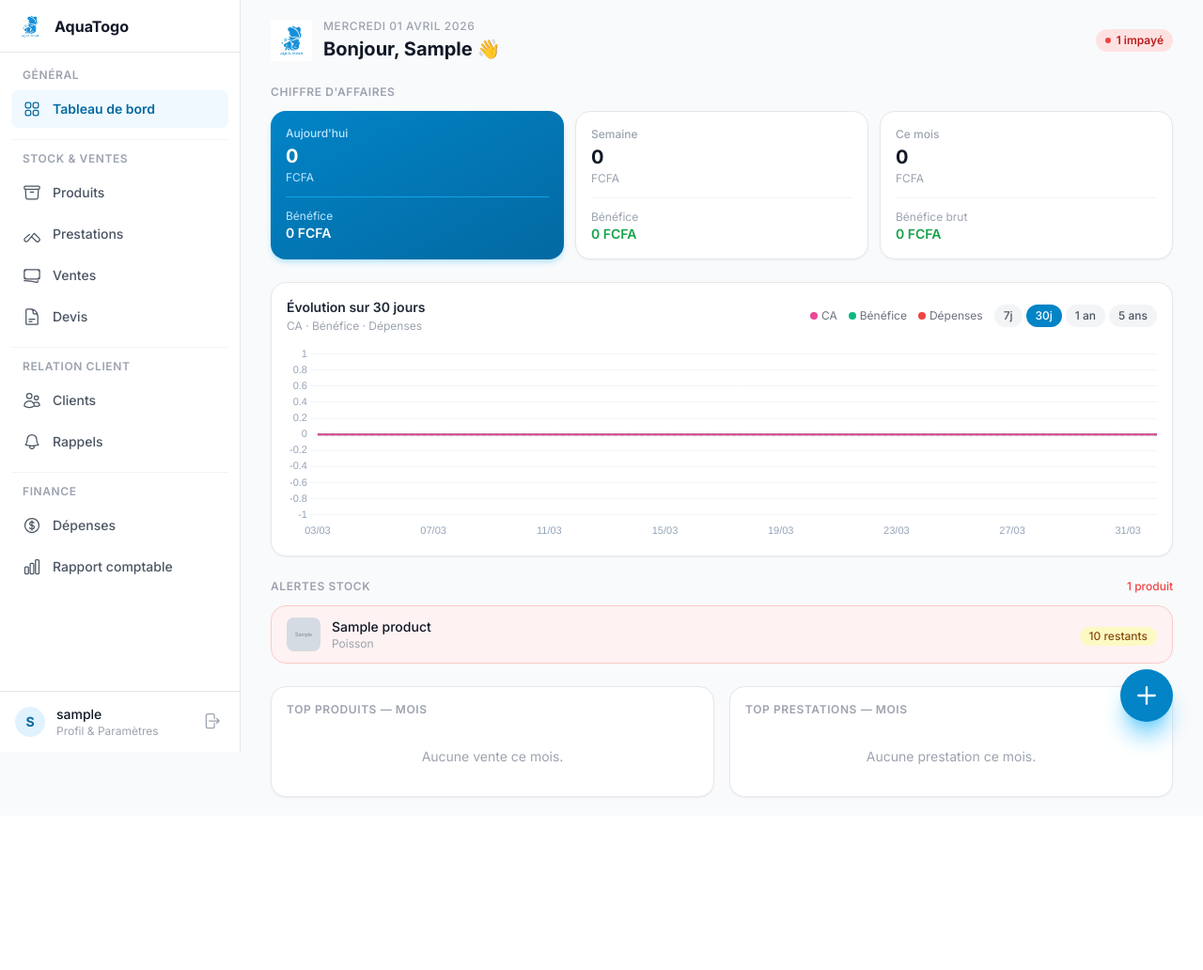
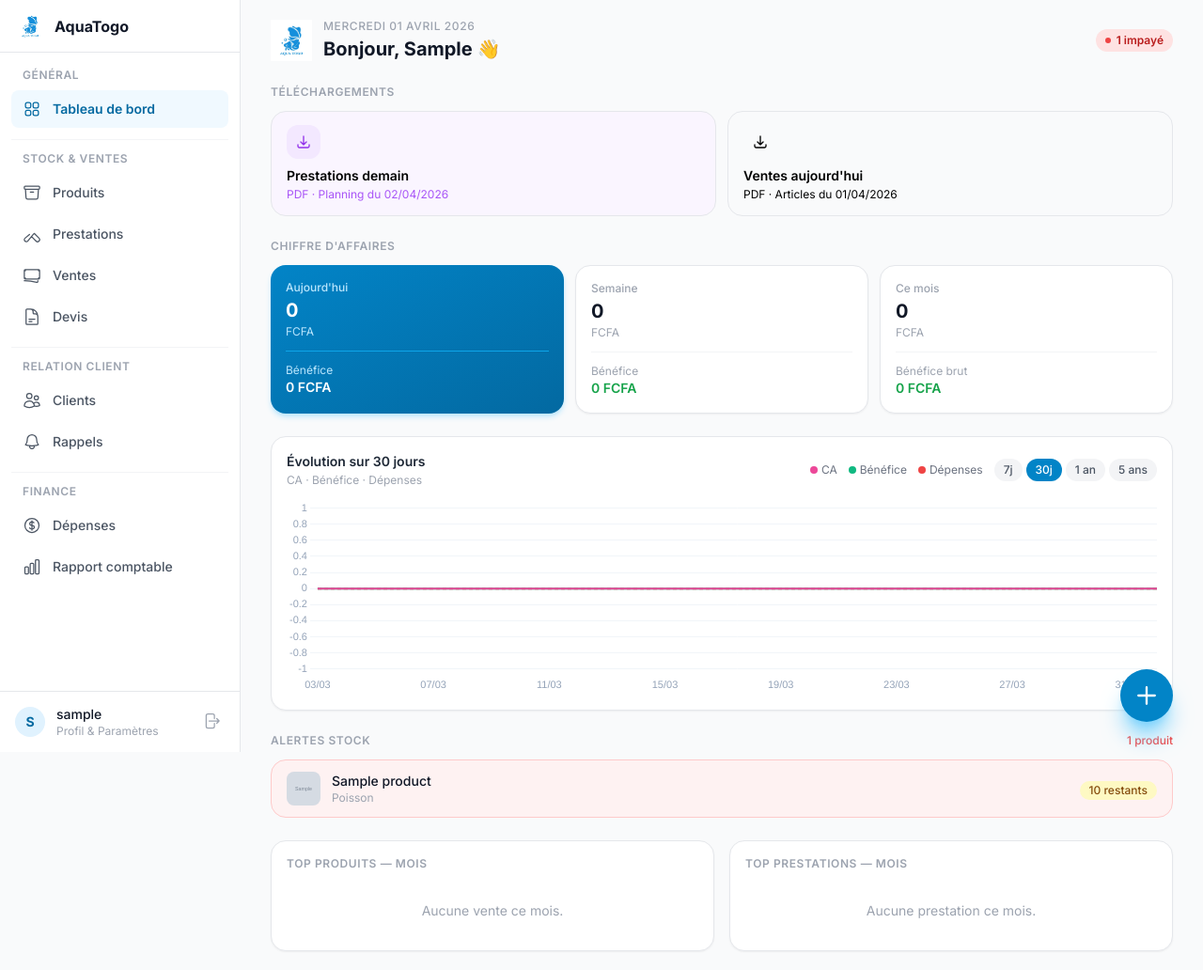
Before and after one commit to devhyacinthe/aquaTogo_Manager, a Django app: page / in a window 1280 px wide. Shown: the whole page at 94% size. Before the commit the page ends 849 px from the top, so only its background shows below. Run offline with Django 5.2, Linux system fonts and the light colour scheme; a user stored in the database is signed in; data comes from the database, SQL or seed files in the repository; tables that the repository leaves empty hold one stand-in row (values such as "Sample post"); grey boxes marked "Sample" are stand-in pictures.

Commit message:
Commit 26

```diff
--- a/core/urls.py
+++ b/core/urls.py
@@ -9,4 +9,6 @@ urlpatterns = [
     path("logout/", views.AquaLogoutView.as_view(), name="logout"),
     path("profil/", views.profile, name="profile"),
     path("dashboard/chart-data/", views.dashboard_chart_data, name="dashboard_chart_data"),
+    path("dashboard/telecharger/prestations-demain/", views.download_prestations_demain, name="download_prestations_demain"),
+    path("dashboard/telecharger/ventes-aujourd-hui/", views.download_ventes_aujourd_hui, name="download_ventes_aujourd_hui"),
 ]
--- a/core/views.py
+++ b/core/views.py
@@ -8,7 +8,7 @@ from django.contrib.auth.decorators import login_required
 from django.contrib.auth.views import LoginView, LogoutView
 from django.db.models import Case, DecimalField, ExpressionWrapper, F, Sum, Value, When
 from django.db.models.functions import Coalesce, TruncMonth, TruncDay
-from django.http import JsonResponse
+from django.http import HttpResponse, JsonResponse
 from django.shortcuts import redirect, render
 from django.utils import timezone
 from django.views.decorators.http import require_GET
@@ -180,12 +180,295 @@ def dashboard(request):
         "upcoming_executions": upcoming_executions,
         "unpaid_count": unpaid_count,
         "today": today,
+        "tomorrow": tomorrow,
         "due_tomorrow": due_tomorrow,
         "chart_labels":   _json.dumps(chart_labels),
         "chart_ca":       _json.dumps(chart_ca),
         "chart_profit":   _json.dumps(chart_profit),
         "chart_expenses": _json.dumps(chart_expenses),
     })
+
+
+def _logo_path():
+    from django.contrib.staticfiles.finders import find
+    return find("img/logo.png") or ""
+
+
+def _fmt(n):
+    return f"{int(n):,}".replace(",", " ")
+
+
+def _build_pdf(buffer, title_text, subtitle_text, col_headers, rows, col_widths,
+               extra_story=None):
+    """Génère un PDF avec logo, en-tête, éléments optionnels puis tableau."""
+    import os
+    from reportlab.lib import colors
+    from reportlab.lib.enums import TA_LEFT, TA_RIGHT, TA_CENTER
+    from reportlab.lib.pagesizes import A4, landscape
+    from reportlab.lib.styles import ParagraphStyle
+    from reportlab.lib.units import cm
+    from reportlab.platypus import (
+        HRFlowable, Image, Paragraph, SimpleDocTemplate,
+        Spacer, Table, TableStyle,
+    )
+
+    PAGE = landscape(A4)
+    W = PAGE[0]
+    BRAND     = colors.HexColor("#2563eb")
+    DARK      = colors.HexColor("#1e3a5f")
+    GRAY      = colors.HexColor("#6b7280")
+    ROW_ALT   = colors.HexColor("#f0f4ff")
+
+    title_st = ParagraphStyle("T", fontName="Helvetica-Bold", fontSize=15,
+                               textColor=BRAND, leading=18, alignment=TA_LEFT)
+    sub_st   = ParagraphStyle("S", fontName="Helvetica", fontSize=8.5,
+                               textColor=GRAY, spaceAfter=2, alignment=TA_LEFT)
+
+    doc = SimpleDocTemplate(
+        buffer, pagesize=PAGE,
+        leftMargin=1.5*cm, rightMargin=1.5*cm,
+        topMargin=1.5*cm, bottomMargin=1.5*cm,
+    )
+
+    # ── En-tête : logo + titre ────────────────────────────────────────────────
+    logo = _logo_path()
+    logo_cell = Image(logo, width=1.6*cm, height=1.6*cm) if logo and os.path.exists(logo) else ""
+
+    title_block = [Paragraph(title_text, title_st), Paragraph(subtitle_text, sub_st)]
+    hdr_table = Table(
+        [[logo_cell, title_block]],
+        colWidths=[2*cm, W - 1.5*cm - 1.5*cm - 2*cm],
+    )
+    hdr_table.setStyle(TableStyle([
+        ("VALIGN",  (0, 0), (-1, -1), "MIDDLE"),
+        ("LEFTPADDING",  (0, 0), (0, 0), 0),
+        ("RIGHTPADDING", (0, 0), (0, 0), 8),
+        ("LEFTPADDING",  (1, 0), (1, 0), 0),
+    ]))
+
+    # ── Tableau principal ─────────────────────────────────────────────────────
+    table_data = [col_headers] + (rows if rows else [["—"] * len(col_headers)])
+    table = Table(table_data, colWidths=col_widths, repeatRows=1)
+    n = len(table_data)
+    table.setStyle(TableStyle([
+        ("BACKGROUND",    (0, 0), (-1, 0),  DARK),
+        ("TEXTCOLOR",     (0, 0), (-1, 0),  colors.white),
+        ("FONTNAME",      (0, 0), (-1, 0),  "Helvetica-Bold"),
+        ("FONTSIZE",      (0, 0), (-1, 0),  9),
+        ("ALIGN",         (0, 0), (-1, 0),  "CENTER"),
+        ("TOPPADDING",    (0, 0), (-1, 0),  7),
+        ("BOTTOMPADDING", (0, 0), (-1, 0),  7),
+        ("FONTNAME",      (0, 1), (-1, -1), "Helvetica"),
+        ("FONTSIZE",      (0, 1), (-1, -1), 8.5),
+        ("TOPPADDING",    (0, 1), (-1, -1), 5),
+        ("BOTTOMPADDING", (0, 1), (-1, -1), 5),
+        ("ALIGN",         (0, 1), (-1, -1), "LEFT"),
+        *[("BACKGROUND",  (0, i), (-1, i),  ROW_ALT) for i in range(2, n, 2)],
+        ("GRID",          (0, 0), (-1, -1), 0.35, colors.HexColor("#d1d5db")),
+        ("LINEABOVE",     (0, 1), (-1, 1),  1, BRAND),
+    ]))
+
+    # ── Pied de page ──────────────────────────────────────────────────────────
+    def footer(canvas, doc):
+        canvas.saveState()
+        canvas.setFont("Helvetica", 7)
+        canvas.setFillColor(GRAY)
+        canvas.drawString(1.5*cm, 0.7*cm, "AquaTogo Manager")
+        canvas.drawRightString(W - 1.5*cm, 0.7*cm, f"Page {doc.page}")
+        canvas.restoreState()
+
+    story = [hdr_table, HRFlowable(width="100%", thickness=1, color=BRAND, spaceAfter=10)]
+    if extra_story:
+        story += extra_story
+    story.append(table)
+
+    doc.build(story, onFirstPage=footer, onLaterPages=footer)
+
+
+@login_required
+def download_prestations_demain(request):
+    import io
+    from services.models import ServiceExecution
+
+    today = timezone.now().date()
+    tomorrow = today + timedelta(days=1)
+
+    executions = (
+        ServiceExecution.objects
+        .filter(is_completed=False, next_due_date=tomorrow)
+        .select_related("client", "service")
+        .order_by("scheduled_time", "client__name")
+    )
+
+    rows = []
+    for ex in executions:
+        rows.append([
+            ex.client.name if ex.client else "—",
+            ex.client.phone if ex.client and ex.client.phone else "—",
+            ex.service.name,
+            f"Tour {ex.start_tour or 1}" if ex.tours_per_month else "Ponctuel",
+            ex.scheduled_time.strftime("%H:%M") if ex.scheduled_time else "—",
+        ])
+
+    from reportlab.lib.units import cm
+    buf = io.BytesIO()
+    _build_pdf(
+        buf,
+        title_text=f"Prestations du {tomorrow.strftime('%d/%m/%Y')}",
+        subtitle_text=f"Planning des interventions  —  {len(rows)} passage{'s' if len(rows) != 1 else ''}",
+        col_headers=["Client", "Telephone", "Prestation", "Tour", "Heure prevue"],
+        rows=rows,
+        col_widths=[6*cm, 4*cm, 7*cm, 3*cm, 3.5*cm],
+    )
+    buf.seek(0)
+    response = HttpResponse(buf, content_type="application/pdf")
+    response["Content-Disposition"] = (
+        f'attachment; filename="prestations_{tomorrow.strftime("%Y-%m-%d")}.pdf"'
+    )
+    return response
+
+
+@login_required
+def download_ventes_aujourd_hui(request):
+    import io
+    from decimal import Decimal as D
+    from sales.models import Payment, Sale, SaleItem
+    from accounting.models import Expense
+    from reportlab.lib import colors
+    from reportlab.lib.enums import TA_LEFT, TA_RIGHT
+    from reportlab.lib.styles import ParagraphStyle
+    from reportlab.lib.units import cm
+    from reportlab.platypus import Paragraph, Spacer, Table, TableStyle, HRFlowable
+
+    today = timezone.now().date()
+    _zero = Value(D("0.00"))
+    _df   = DecimalField(max_digits=14, decimal_places=2)
+
+    # ── Stats du jour ─────────────────────────────────────────────────────────
+    pay_agg = (
+        Payment.objects.filter(payment_date=today)
+        .annotate(
+            prop_profit=Case(
+                When(
+                    sale__total_amount__gt=0,
+                    then=ExpressionWrapper(
+                        F("amount") * F("sale__total_profit") / F("sale__total_amount"),
+                        output_field=_df,
+                    ),
+                ),
+                default=_zero,
+                output_field=_df,
+            )
+        )
+        .aggregate(
+            ca=Coalesce(Sum("amount"), _zero, output_field=_df),
+            profit=Coalesce(Sum("prop_profit"), _zero, output_field=_df),
+        )
+    )
+    nb_ventes = Payment.objects.filter(payment_date=today).values("sale").distinct().count()
+    ca       = pay_agg["ca"]      or D("0")
+    profit   = pay_agg["profit"]  or D("0")
+    depenses = (
+        Expense.objects.filter(expense_date=today)
+        .aggregate(t=Coalesce(Sum("amount"), _zero, output_field=_df))["t"]
+        or D("0")
+    )
+    net = profit - depenses
+
+    # ── Lignes du tableau ─────────────────────────────────────────────────────
+    items = (
+        SaleItem.objects
+        .filter(sale__sale_date=today, sale__status="active", product__isnull=False)
+        .select_related("product", "sale__client")
+        .order_by("sale__created_at", "product__name")
+    )
+    rows = []
+    for item in items:
+        rows.append([
+            item.product.name,
+            str(item.quantity),
+            _fmt(item.unit_price),
+            _fmt(item.line_total),
+            item.sale.client.name if item.sale.client else "Anonyme",
+            item.sale.created_at.astimezone().strftime("%H:%M"),
+        ])
+    total_ligne = sum(item.line_total for item in items)
+    if rows:
+        rows.append(["", "", "TOTAL", _fmt(total_ligne), "", ""])
+
+    # ── Bloc rapport (extra_story) ────────────────────────────────────────────
+    BRAND  = colors.HexColor("#2563eb")
+    DARK   = colors.HexColor("#1e3a5f")
+    GREEN  = colors.HexColor("#16a34a")
+    RED    = colors.HexColor("#dc2626")
+    BGBOX  = colors.HexColor("#eff6ff")
+    BORDER = colors.HexColor("#bfdbfe")
+
+    lbl_st = ParagraphStyle("L", fontName="Helvetica-Bold", fontSize=9,
+                             textColor=DARK, alignment=TA_LEFT)
+    val_st = ParagraphStyle("V", fontName="Helvetica-Bold", fontSize=9,
+                             textColor=BRAND, alignment=TA_RIGHT)
+    net_col = GREEN if net >= 0 else RED
+    net_st  = ParagraphStyle("N", fontName="Helvetica-Bold", fontSize=9,
+                              textColor=net_col, alignment=TA_RIGHT)
+
+    rapport_data = [
+        [Paragraph("Rapport des ventes", ParagraphStyle(
+            "RT", fontName="Helvetica-Bold", fontSize=11, textColor=DARK)),
+         Paragraph(today.strftime("%d/%m/%Y"), ParagraphStyle(
+            "RD", fontName="Helvetica", fontSize=10, textColor=BRAND, alignment=TA_RIGHT))],
+    ]
+
+    stats = [
+        ("Ventes encaissees",  f"{nb_ventes} vente{'s' if nb_ventes != 1 else ''}"),
+        ("Chiffre d'affaires", f"{_fmt(ca)} FCFA"),
+        ("Benefice brut",      f"{_fmt(profit)} FCFA"),
+        ("Depenses du jour",   f"{_fmt(depenses)} FCFA"),
+    ]
+    rapport_data += [[Paragraph(l, lbl_st), Paragraph(v, val_st)] for l, v in stats]
+    rapport_data += [[
+        Paragraph("Resultat net", ParagraphStyle("NL", fontName="Helvetica-Bold",
+                                                  fontSize=9, textColor=net_col)),
+        Paragraph(f"{'+ ' if net >= 0 else ''}{_fmt(net)} FCFA", net_st),
+    ]]
+
+    from reportlab.lib.pagesizes import A4, landscape
+    W = landscape(A4)[0]
+    box_w = (W - 3*cm) * 0.45
+
+    rapport_table = Table(rapport_data, colWidths=[box_w * 0.55, box_w * 0.45])
+    rapport_table.setStyle(TableStyle([
+        ("BACKGROUND",    (0, 0), (-1, -1), BGBOX),
+        ("LINEABOVE",     (0, 0), (-1, 0),  2, BRAND),
+        ("LINEBELOW",     (0, -1),(-1, -1), 1.5, net_col),
+        ("GRID",          (0, 0), (-1, -1), 0.3, BORDER),
+        ("TOPPADDING",    (0, 0), (-1, -1), 6),
+        ("BOTTOMPADDING", (0, 0), (-1, -1), 6),
+        ("LEFTPADDING",   (0, 0), (-1, -1), 8),
+        ("RIGHTPADDING",  (0, 0), (-1, -1), 8),
+        ("SPAN",          (0, 0), (-1, 0)),
+        ("ALIGN",         (0, 0), (-1, 0), "LEFT"),
+        ("FONTNAME",      (0, -1),(-1, -1), "Helvetica-Bold"),
+    ]))
+
+    extra = [rapport_table, Spacer(1, 0.5*cm)]
+
+    buf = io.BytesIO()
+    _build_pdf(
+        buf,
+        title_text=f"Ventes du {today.strftime('%d/%m/%Y')}",
+        subtitle_text=f"Articles vendus aujourd'hui  —  {len(rows) - (1 if rows else 0)} ligne{'s' if len(rows) > 2 else ''}",
+        col_headers=["Produit", "Qte", "Prix unitaire (FCFA)", "Total (FCFA)", "Client", "Heure"],
+        rows=rows,
+        col_widths=[6*cm, 2*cm, 4.5*cm, 4.5*cm, 5*cm, 2.5*cm],
+        extra_story=extra,
+    )
+    buf.seek(0)
+    response = HttpResponse(buf, content_type="application/pdf")
+    response["Content-Disposition"] = (
+        f'attachment; filename="ventes_{today.strftime("%Y-%m-%d")}.pdf"'
+    )
+    return response
 
 
 @login_required
--- a/templates/core/dashboard.html
+++ b/templates/core/dashboard.html
@@ -23,6 +23,74 @@
       {{ unpaid_count }} impayé{{ unpaid_count|pluralize }}
     </span>
     {% endif %}
+  </div>
+
+  {# ── Alerte 20h — télécharger avant minuit ──────────────────────────────── #}
+  <div x-data="{
+        show: false,
+        dismissed: false,
+        check() { const h = new Date().getHours(); this.show = !this.dismissed && h >= 20; },
+        dismiss() { this.dismissed = true; this.show = false; }
+       }"
+       x-init="check(); setInterval(() => check(), 60000)"
+       x-show="show"
+       x-transition:enter="transition ease-out duration-300"
+       x-transition:enter-start="opacity-0 -translate-y-2"
+       x-transition:enter-end="opacity-100 translate-y-0"
+       style="display:none">
+    <div class="rounded-2xl border border-red-300 bg-red-50 px-4 py-3">
+      <div class="flex items-start gap-3">
+        <div class="flex h-8 w-8 shrink-0 items-center justify-center rounded-full bg-red-100 mt-0.5">
+          <svg class="h-4 w-4 text-red-600" fill="none" stroke="currentColor" stroke-width="2" viewBox="0 0 24 24">
+            <path stroke-linecap="round" stroke-linejoin="round" d="M12 6v6h4.5m4.5 0a9 9 0 1 1-18 0 9 9 0 0 1 18 0Z"/>
+          </svg>
+        </div>
+        <div class="flex-1 min-w-0">
+          <p class="text-sm font-bold text-red-800">⚠ Pensez à télécharger vos fichiers avant minuit !</p>
+          <p class="text-xs text-red-600 mt-0.5">Après 00h00, la liste des prestations de demain et les ventes du jour se mettent à jour.</p>
+        </div>
+        <button type="button" @click="dismiss()"
+                class="shrink-0 p-1 rounded-full text-red-400 hover:bg-red-100 hover:text-red-600 transition-colors mt-0.5">
+          <svg class="h-4 w-4" fill="none" stroke="currentColor" stroke-width="2" viewBox="0 0 24 24">
+            <path stroke-linecap="round" stroke-linejoin="round" d="M6 18 18 6M6 6l12 12"/>
+          </svg>
+        </button>
+      </div>
+    </div>
+  </div>
+
+  {# ── Téléchargements ──────────────────────────────────────────────────────── #}
+  <div>
+    <h2 class="text-xs font-semibold uppercase tracking-wider text-gray-400 mb-3">Téléchargements</h2>
+    <div class="grid grid-cols-2 gap-3">
+
+      <a href="{% url 'core:download_prestations_demain' %}"
+         class="flex flex-col items-start gap-2 rounded-2xl border border-purple-200 bg-purple-50 px-4 py-3.5 hover:bg-purple-100 active:scale-95 transition-all group">
+        <div class="flex h-9 w-9 items-center justify-center rounded-xl bg-purple-100 group-hover:bg-purple-200 transition-colors">
+          <svg class="h-4 w-4 text-purple-600" fill="none" stroke="currentColor" stroke-width="2" viewBox="0 0 24 24">
+            <path stroke-linecap="round" stroke-linejoin="round" d="M3 16.5v2.25A2.25 2.25 0 0 0 5.25 21h13.5A2.25 2.25 0 0 0 21 18.75V16.5M16.5 12 12 16.5m0 0L7.5 12m4.5 4.5V3"/>
+          </svg>
+        </div>
+        <div>
+          <p class="text-sm font-semibold text-purple-900">Prestations demain</p>
+          <p class="text-xs text-purple-500 mt-0.5">PDF · Planning du {{ tomorrow|date:"d/m/Y" }}</p>
+        </div>
+      </a>
+
+      <a href="{% url 'core:download_ventes_aujourd_hui' %}"
+         class="flex flex-col items-start gap-2 rounded-2xl border border-emerald-200 bg-emerald-50 px-4 py-3.5 hover:bg-emerald-100 active:scale-95 transition-all group">
+        <div class="flex h-9 w-9 items-center justify-center rounded-xl bg-emerald-100 group-hover:bg-emerald-200 transition-colors">
+          <svg class="h-4 w-4 text-emerald-600" fill="none" stroke="currentColor" stroke-width="2" viewBox="0 0 24 24">
+            <path stroke-linecap="round" stroke-linejoin="round" d="M3 16.5v2.25A2.25 2.25 0 0 0 5.25 21h13.5A2.25 2.25 0 0 0 21 18.75V16.5M16.5 12 12 16.5m0 0L7.5 12m4.5 4.5V3"/>
+          </svg>
+        </div>
+        <div>
+          <p class="text-sm font-semibold text-emerald-900">Ventes aujourd'hui</p>
+          <p class="text-xs text-emerald-500 mt-0.5">PDF · Articles du {{ today|date:"d/m/Y" }}</p>
+        </div>
+      </a>
+
+    </div>
   </div>
 
   {# ── Alerte J-1 prestations ──────────────────────────────────────────────── #}
```
